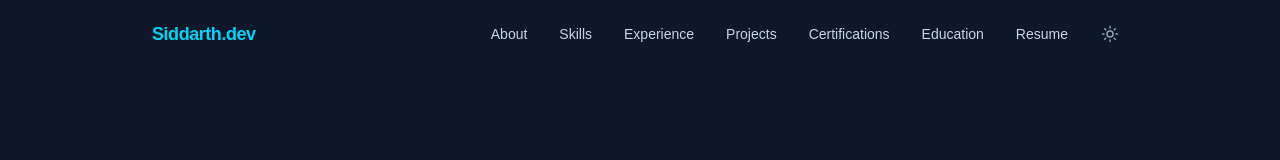
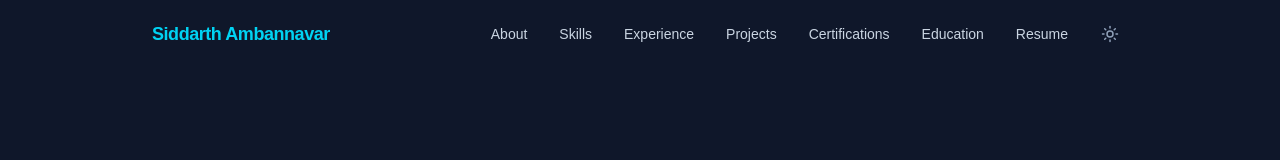
Before and after one commit to siddarth-ba-72/siddarth-ba-72-portfolio, a Next.js app: page / in a window 1280 px wide. Shown: the top 160 px of the page. Built offline with nearby package versions, Linux system fonts and the light colour scheme.

Commit message:
portfolio

```diff
--- a/components/Navbar.tsx
+++ b/components/Navbar.tsx
@@ -37,7 +37,7 @@ export default function Navbar() {
           href="#about"
           className="text-lg font-bold text-cyan-600 dark:text-cyan-400 tracking-tight hover:text-cyan-500 dark:hover:text-cyan-300 transition-colors"
         >
-          Siddarth.dev
+          Siddarth Ambannavar
         </a>
 
         {/* Desktop links + toggle */}
```
